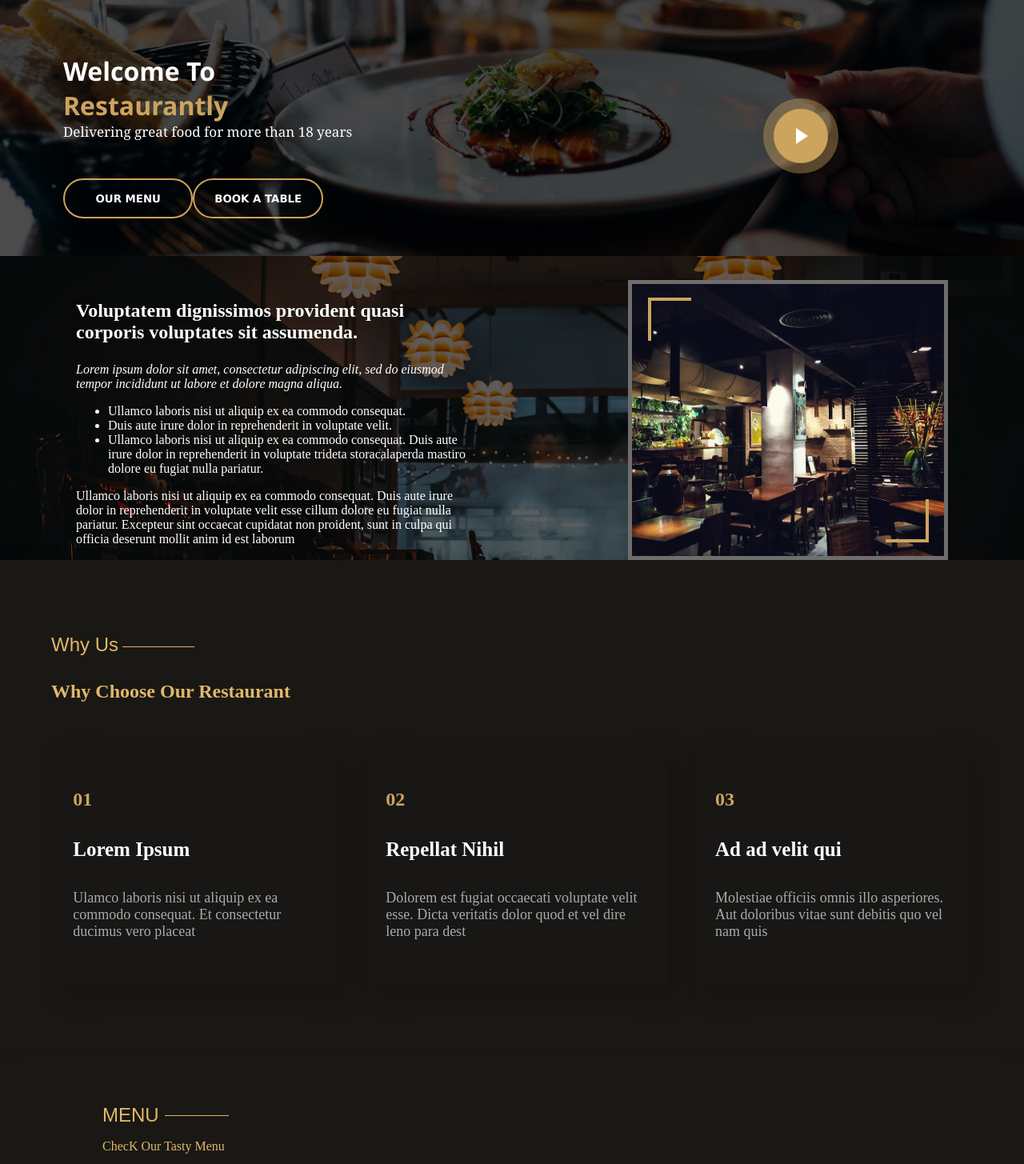
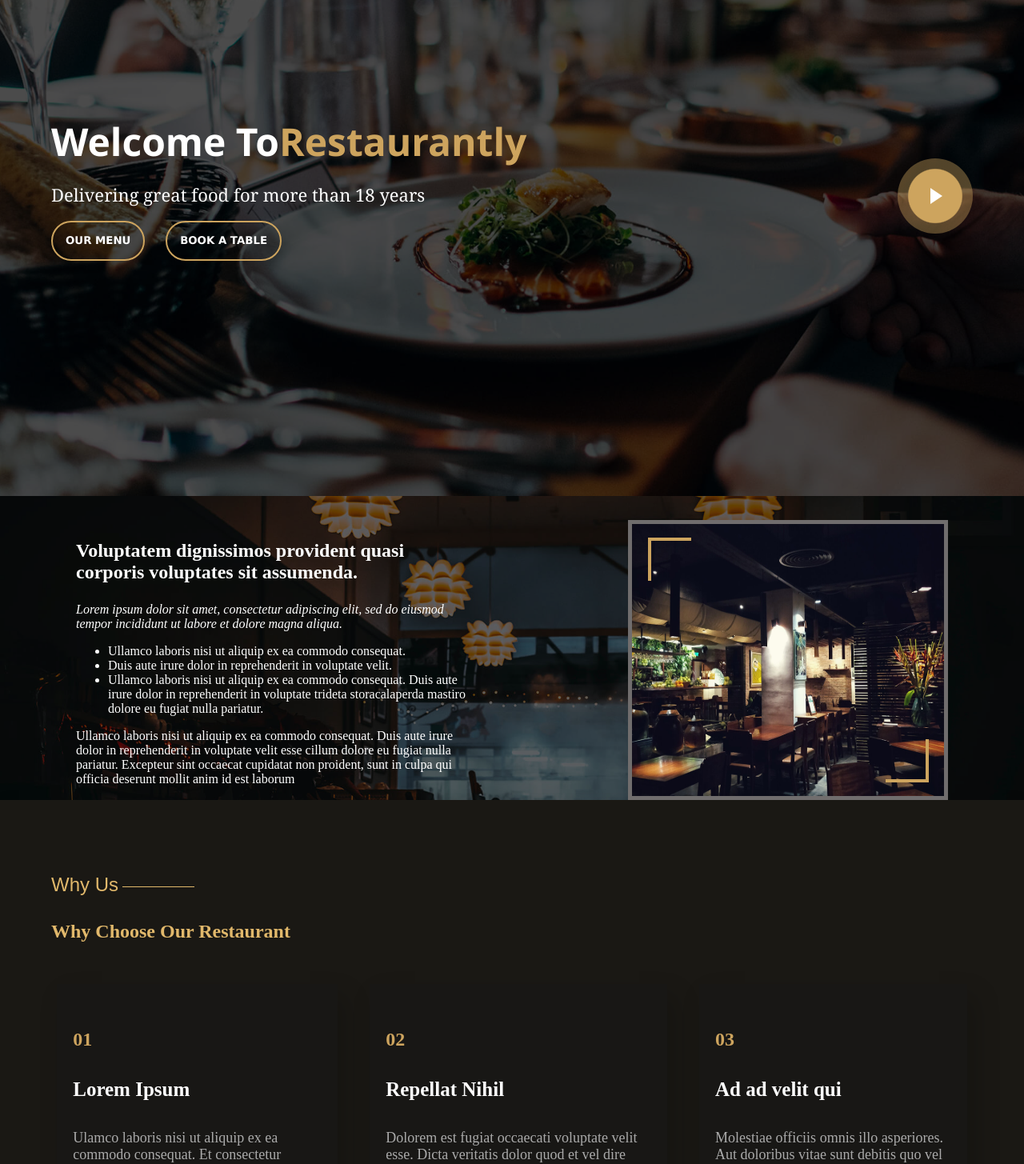
Before and after one commit to ayoeze191/restaurantlyClone, a React (Create React App) app: page / in a window 1280 px wide. Shown: the part 180-1635 px from the top of the page at 80% size. Built offline with nearby package versions, Linux system fonts and the light colour scheme.

Commit message:
correction

```diff
--- a/src/Components/Header/Header.css
+++ b/src/Components/Header/Header.css
@@ -2,7 +2,7 @@
     /* position: fixed; */
     transition: all 10s;
     display: flex;
-    justify-content: space-between;
+    /* justify-content: space-between; */
     flex-direction: column;
     background-position:center;
     background-size: cover;
@@ -12,16 +12,17 @@
     position: relative;
     z-index: 1;
     transition: all 0.5s;
+    height: 100vh;
     /* z-index: 997; */
     /* top: 40px; */
-    min-height: 500px;
+    /* min-height: 500px; */
 }
 
 
 @media (min-width: 800px){
-    .Header{
+    /* .Header{
         max-height: 80vh;
-    }
+    } */
 }
 
 .Header::after{
--- a/src/Components/Header/HeaderSection/HeaderSection.css
+++ b/src/Components/Header/HeaderSection/HeaderSection.css
@@ -1,3 +1,5 @@
+/* play button styles */
+
 .play-btn {
     width: 94px;
     height: 94px;
@@ -6,6 +8,7 @@
     display: block;
     position: relative;
     overflow: hidden;
+    /* bottom: 5rem; */
   }
 
 .play-btn::after {
@@ -91,18 +94,29 @@
     }
   }
 
+/* end play button styles */
+
+
+
+
   .HeaderSection{
       display: flex;
       flex-direction: column;
-      justify-content: space-between;
+      justify-content: center;
       align-items: center;
-      height: 300px;
+      /* height: 300px; */
+
       margin-bottom: 40px;
       margin-left: auto;
       margin-right: auto;
       width: 90%;
+      max-width: 1200px;
       animation: AnimateHeader-welcome-h1 1.5s;
+      flex: 1.5;
+      margin-bottom: 0;
+
       /* background-color: red; */
+
   }
 
 
@@ -112,53 +126,65 @@
       display: flex;
       flex-direction: column;
       justify-content: space-evenly;
-      height: 300px;
       flex-shrink: 1;
       align-items: center;
       /* background-color: green; */
   }
+  @media screen and (min-width:768px) {
+    .HeaderSection{
+      display: flex;
+      flex-direction: row;
+      justify-content: space-between;
 
+    }
+    .Header-welcome{
+      display: flex;
+      flex-direction: column;
+      align-items: flex-start;
+    }
+    .header-Buttons{
+      margin-left: 0;
+      /* background-color: red; */
+    }
+}
 
 
 .Header-welcome-subdiv{
     align-items: center;
+    width: 100%;
+    /* background-color: red; */
     display: flex;
     flex-direction: column;
-    justify-content: space-between;
 }
-.Header-welcome-subdiv h2, .Header-welcome h1{
-    margin: 0;
 
-}
   .Header-welcome h1{
       margin: 0;
-      /* font-size: xx-large; */
+      font-size: 1.75rem;
       color: white;
       font-family:'Segoe UI', Tahoma, Geneva, Verdana, sans-serif;
       font-weight: 900;
+      display: flex;
+      flex-shrink: 1;
+      flex-direction: column;
+      align-items: center;
       text-transform: capitalize;
       /* animation: AnimateHeader-welcome-h1 1.5s; */
   }
 
-  @media (max-width: 403px){
-    .Header-welcome-subdiv h1{
-      display: flex;
-      flex-shrink: 1;
-      /* font-size: 3rem; */
-      /* font-size: 30px; */
-    }
+  @media screen and (min-width: 400px){
+      .Header-welcome h1{
+        display: flex;
+        flex-direction: row;
+      }
   }
 
+/* animations  */
   @keyframes AnimateHeader-welcome-h1 {
     0% {
       opacity: 0;
       transform: scale(0);
 
     }
-
-
-
-
     100%{
       opacity: 1;
       /* transform:skew(1); */
@@ -178,31 +204,18 @@
       width: 100%;
     /* background-color: red; */
       font-weight: 520;
-      font-size: 17px;
+      font-size: 1.125rem;
       color: white;
       font-family: Georgia, 'Times New Roman', Times, serif;
       animation: AnimateHeader-welcome-h2 1.5s;
       /* font-family: 'Lucida Sans', 'Lucida Sans Regular', 'Lucida Grande', 'Lucida Sans Unicode', Geneva, Verdana, sans-serif; */
   }
-/*
-  @keyframes AnimateHeader-welcome-h2 {
-    0% {
-      opacity: 0;
-      font-size: 10px;
-      /* width: 40%; */
-    /* } */
-
-    /* 100%{ */
-      /* opacity: 1; */
-      /* font-size: 20.7px; */
-    /* } */
-  /* } */
-
 
 
 
   .Header-welcome button{
       background-color: inherit;
+      margin-bottom: 20px;
       /* background-color: green; */
       color: white;
       border-radius: 25px;
@@ -210,26 +223,25 @@
       border-color: #cda45e;
       animation:  Header-welcome-buttons 1.5s;
       height: 50px;
-      width: 170px;
+      padding: 0 1.0rem;
+      /* width: 170px; */
       border-collapse: separate;
       font-weight: 600;
       font-family:'Lucida Sans', 'Lucida Sans Regular', 'Lucida Grande', 'Lucida Sans Unicode', Geneva, Verdana, sans-serif;
 
   }
-  @media (max-width: 330px){
-    .header-Buttons button{
-      width: 50%;
-    }
 
-  }
 
 
   .header-Buttons{
       display: flex;
       /* background-color: black; */
       width: 90%;
+      max-width: 18rem;
+
       justify-content: space-between;
       animation:  Header-welcome-buttons 0.9s;
+      flex-wrap: wrap;
   }
 
 
@@ -241,60 +253,20 @@
       opacity: 1;
     }
   }
-.Header-welcome button:hover{
-      cursor: pointer;
-      /* transition-property: all;
-      transition-duration: 0.3s;
-      transition-delay: 0.2s; */
-      background-color: #cda45e;
-      /* transition-property: ease-out; */
-      transition: all 0.5s ease-out;
-  }
-  .youtube-button{
-    display: flex;
-    justify-content: center;
-}
 
 
+  @media screen and (min-width:768px){
+    .Header-welcome h1{
+        font-size: 3rem;
+    }
+    .header-Buttons{
+      margin: 0;
+    }
+    .Header-welcome h2{
+      font-size: 1.375rem;
+    }
+    .Header-welcome button{
+      /* padding: auto auto; */
+    }
 
-@media (min-width: 500px){
-    .youtube-button{
-        height: 100%;
-        align-items: center;
-        width: 40%;
-    }
-  .HeaderSection{
-        display:flex;
-        flex-direction: row;
-        justify-content: space-between;
-        /* padding: 10px; */
-        width: 90%;
-
-        margin: 0 auto;
-        /* background-color: red; */
-        padding-left: 30px;
-  }
-
-  .Header-welcome{
-      align-items: flex-start;
-
-  }
-  .Header-welcome h1{
-      font-size: xx-large;
-      display: flex;
-      flex-direction: column;
-      /* background-color: #cda45e; */
-      width: 100% ;
-  }
-  .Header-welcome-subdiv{
-      width: 100%;
-      /* background-color: gray; */
-      /* align-items: flex-start; */
-      text-align: left;
-  }
-
-
-  .play-btn{
-      /* left: 300px; */
-  }
 }
--- a/src/Components/Main/AboutSection/AboutSection/AboutSection.css
+++ b/src/Components/Main/AboutSection/AboutSection/AboutSection.css
@@ -29,7 +29,7 @@
 .about-img{
     width: 80%;
     max-width: 500px;
-    height: 300px;
+    height: 50vh;
     display: flex;
     justify-content: center;
     align-items: center;
@@ -47,7 +47,7 @@
 
 .about-img:hover{
     width: 90%;
-    height: 350px;
+    height: 55vh;
 }
 
 .about-image-div{
--- a/src/Components/Main/MenuSection/MenuSelection.css
+++ b/src/Components/Main/MenuSection/MenuSelection.css
@@ -8,27 +8,61 @@
     margin: auto;
 
 }
+
 .MenuSelectionFirstDiv{
-    margin: auto;
+    /* margin: auto; */
     display: flex;
     flex-direction: column;
-    align-items: flex-start;
-    width: 80%;
-    color: rgb(225, 184, 107);
-    margin-bottom: 70px;
+    /* align-items: flex-start; */
+    justify-content: space-evenly;
+    width: 86%;
+    /* background-color: red; */
+    /* color: rgb(225, 184, 107); */
+    margin-bottom: 50px;
 
+}
+@media screen and (min-width: 900px) {
+    .MenuSelectionFirstDiv{
+        width: 90%;
+    }
 }
 
 .changeColor{
     color: rgb(225, 184, 107);
 }
+
+.MenuSelectionFirstDiv p {
+    margin: 0px;
+    font-weight: 600;
+    font-size: 1.5rem;
+    font-family:serif;
+    border: none;
+    width: 100%;
+    text-align: left;
+    color: rgb(225, 184, 107);
+}
+.MenuSelectionFirstDiv h2{
+    color: rgb(225, 184, 107);
+    margin: 0;
+    min-height: 30px;
+    font-family: "Poppins", sans-serif;
+    font-weight: 100;
+}
+
+/*
+
+
+
 .MenuSelection h2{
     /* display: flex; */
-    font-weight: 100;
-    font-family: "Poppins", sans-serif;
-    border-style: none;
-    margin: 0px;
-}
+    /* font-weight: 100; */
+    /* font-family: "Poppins", sans-serif; */
+    /* border-style: none; */
+    /* margin: 0px; */
+/* } */
+
+
+
 
 .MenuSelection h2::after{
     content: '';
@@ -39,14 +73,20 @@
     background-color: rgb(225, 184, 107);
 }
 
-.MenuSelection
-.MenuSelection p{
-    margin: 0px;
-    font-weight: 600;
-    font-size: 40px;
-    font-family:serif;
-    border: none;
-}
+
+/* .MenuSelection p{
+        margin: 0px;
+        font-weight: 600;
+        font-size: 1.5rem;
+        font-family:serif;
+        border: none;
+        width: 100%;
+        text-align: left;
+} */
+
+
+
+
 
 .MenuSelectionSecondDiv{
     display: flex;
@@ -79,14 +119,11 @@
     cursor: pointer;
 }
 .MenuSelectionSecondDiv a{
-    font-size: 1.2rem;
+    font-size: 1rem;
 }
 
 
 @media screen and (min-width: 1300px){
-    .MenuSelectionFirstDiv{
-        width: 87%;
-    }
     .MenuSelectionSecondDiv a{
         font-size: inherit;
     }
--- a/src/Components/Main/MenuSection/Menus/Menu/Menu.css
+++ b/src/Components/Main/MenuSection/Menus/Menu/Menu.css
@@ -1,6 +1,6 @@
 .Menu {
     display: flex;
-    width: 80%;
+    width: 90%;
     box-sizing: content-box;
     margin-bottom: 20px;
     justify-content: space-between;
@@ -55,7 +55,7 @@
     }
 } */
 
-@media screen and (min-width: 900px){
+@media screen and (min-width: 800px){
     .Menu{
         width: initial;
     }
--- a/src/Components/Main/MenuSection/Menus/Menus.css
+++ b/src/Components/Main/MenuSection/Menus/Menus.css
@@ -7,7 +7,7 @@
 }
 
 
-@media screen and (min-width: 900px){
+@media screen and (min-width: 800px){
     .Menus {
         width: 90%;
         display: grid;
--- a/src/Components/Main/SpecialsSections/SpecialsSection.css
+++ b/src/Components/Main/SpecialsSections/SpecialsSection.css
@@ -12,15 +12,19 @@
     color: #cda45e;
     width: 90%;
     font-weight: thin;
+    margin-bottom: 40px;
 }
 .SpecialsSection h2{
+    margin: 0;
     display: flex;
     width: 50%;
     align-items: center;
     font-weight: 100;
     font-family: "Poppins", sans-serif;
+    min-height: 40px;
 }
 .SpecialsSection p{
+    margin: 0;
     font-size: xx-large;
 
 }
@@ -34,7 +38,7 @@
     .Specials-links {
         width: 350px;
         border-right-style: solid;
-        height: fit-content;
+        /* height: fit-content; */
         border-color: #cda45e;
     }
     .Specials-links a{
```
